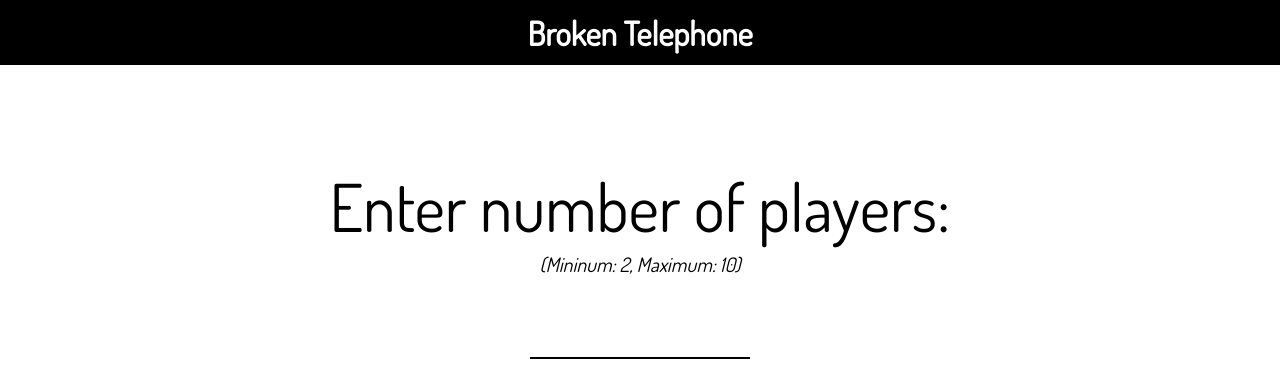
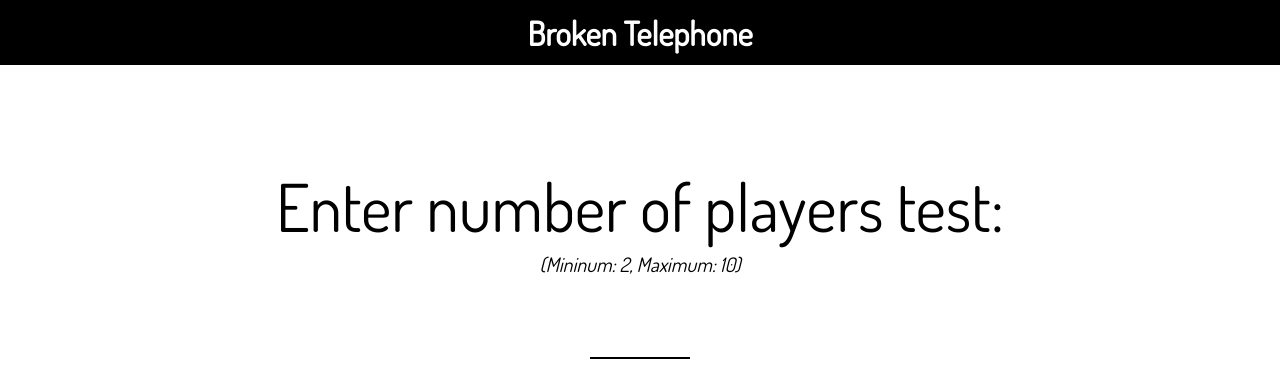
Before and after one commit to RobertG-H/broken-telephone, a plain HTML site: page index.html in a window 1280 px wide. Drawn offline with Linux system fonts and the light colour scheme.

Commit message:
Testing out new creation of branch no changes

```diff
--- a/index.html
+++ b/index.html
@@ -20,7 +20,7 @@
 
      <div class = "container center">
      	<h2>
-   		  Enter number of players:
+   		  Enter number of players test:
      	</h2>
      	<h3>
      		(Mininum: 2, Maximum: 10)
--- a/js/main.js
+++ b/js/main.js
@@ -1,4 +1,4 @@
-/*
+
 
 
 (function(){
@@ -56,7 +56,7 @@ function numbersOnly(input){
 
 
 }
-*/
+
 
 
 
```
